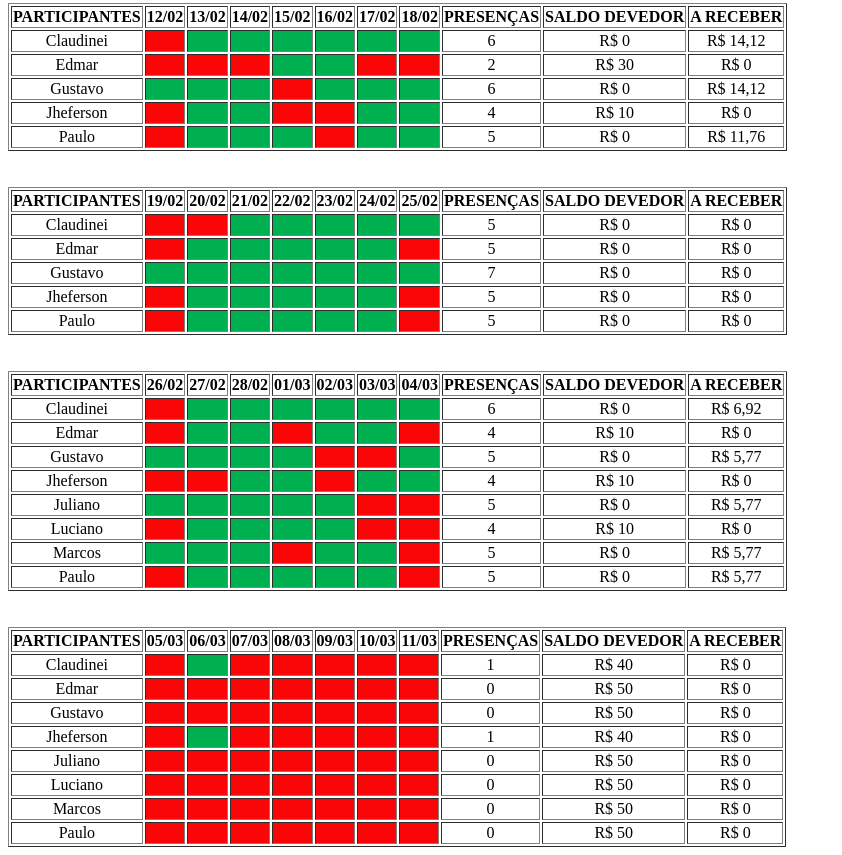
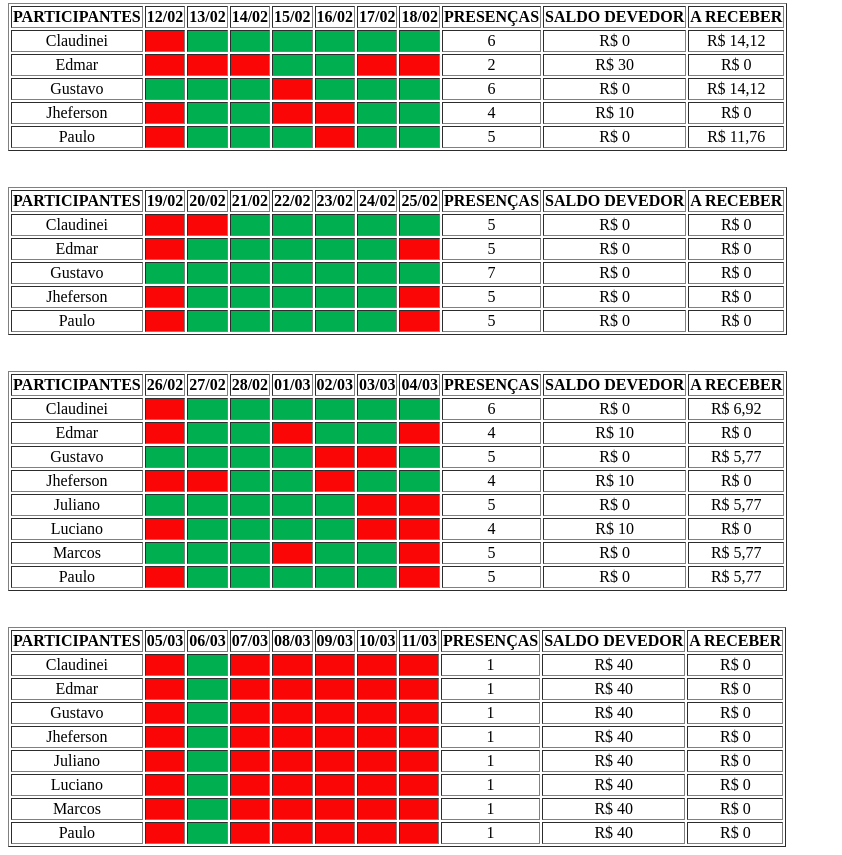
Before and after one commit to Jhefers/academia, a plain HTML site: page index.html in a window 1280 px wide. Shown: the part 1157-2012 px from the top of the page, without its empty margins (0-842 px from the left). Drawn offline with Linux system fonts and the light colour scheme.

Commit message:
Update index.html

```diff
--- a/index.html
+++ b/index.html
@@ -852,27 +852,27 @@
         <tr>
             <td>Edmar</td>
             <td bgcolor="#fa0606"></td>
+            <td bgcolor="#00B050"></td>
             <td bgcolor="#fa0606"></td>
             <td bgcolor="#fa0606"></td>
             <td bgcolor="#fa0606"></td>
             <td bgcolor="#fa0606"></td>
             <td bgcolor="#fa0606"></td>
-            <td bgcolor="#fa0606"></td>
-            <td>0</td>
-            <td>R$ 50</td>
+            <td>1</td>
+            <td>R$ 40</td>
             <td>R$ 0</td>
         </tr>
         <tr>
             <td>Gustavo</td>
             <td bgcolor="#fa0606"></td>
+            <td bgcolor="#00B050"></td>
             <td bgcolor="#fa0606"></td>
             <td bgcolor="#fa0606"></td>
             <td bgcolor="#fa0606"></td>
             <td bgcolor="#fa0606"></td>
             <td bgcolor="#fa0606"></td>
-            <td bgcolor="#fa0606"></td>
-            <td>0</td>
-            <td>R$ 50</td>
+            <td>1</td>
+            <td>R$ 40</td>
             <td>R$ 0</td>
         </tr>
         <tr>
@@ -891,55 +891,56 @@
         <tr>
             <td>Juliano</td>
             <td bgcolor="#fa0606"></td>
+            <td bgcolor="#00B050"></td>
             <td bgcolor="#fa0606"></td>
             <td bgcolor="#fa0606"></td>
             <td bgcolor="#fa0606"></td>
             <td bgcolor="#fa0606"></td>
             <td bgcolor="#fa0606"></td>
-            <td bgcolor="#fa0606"></td>
-            <td>0</td>
-            <td>R$ 50</td>
+            <td>1</td>
+            <td>R$ 40</td>
             <td>R$ 0</td>
         </tr>
         <tr>
             <td>Luciano</td>
             <td bgcolor="#fa0606"></td>
+            <td bgcolor="#00B050"></td>
             <td bgcolor="#fa0606"></td>
             <td bgcolor="#fa0606"></td>
             <td bgcolor="#fa0606"></td>
             <td bgcolor="#fa0606"></td>
             <td bgcolor="#fa0606"></td>
-            <td bgcolor="#fa0606"></td>
-            <td>0</td>
-            <td>R$ 50</td>
+            <td>1</td>
+            <td>R$ 40</td>
             <td>R$ 0</td>
         </tr>
         <tr>
             <td>Marcos</td>
             <td bgcolor="#fa0606"></td>
+            <td bgcolor="#00B050"></td>
             <td bgcolor="#fa0606"></td>
             <td bgcolor="#fa0606"></td>
             <td bgcolor="#fa0606"></td>
             <td bgcolor="#fa0606"></td>
             <td bgcolor="#fa0606"></td>
-            <td bgcolor="#fa0606"></td>
-            <td>0</td>
-            <td>R$ 50</td>
+            <td>1</td>
+            <td>R$ 40</td>
             <td>R$ 0</td>
         </tr>
         <tr>
             <td>Paulo</td>
             <td bgcolor="#fa0606"></td>
+            <td bgcolor="#00B050"></td>
             <td bgcolor="#fa0606"></td>
             <td bgcolor="#fa0606"></td>
             <td bgcolor="#fa0606"></td>
             <td bgcolor="#fa0606"></td>
             <td bgcolor="#fa0606"></td>
-            <td bgcolor="#fa0606"></td>
-            <td>0</td>
-            <td>R$ 50</td>
+            <td>1</td>
+            <td>R$ 40</td>
             <td>R$ 0</td>
         </tr>
+
 
 
 </body>
```
